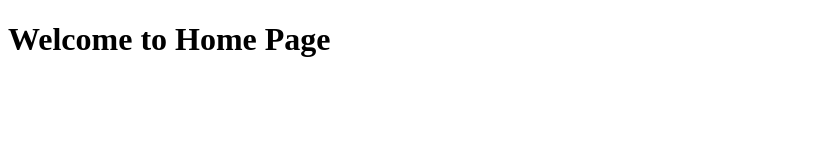
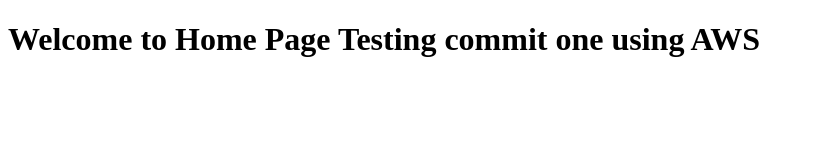
Before and after one commit to Psirees1/PracticeDevops, a website: page views/index.html in a window 1280 px wide. Shown: the whole page, without its empty margins (0-814 px from the left). Drawn offline with Linux system fonts and the light colour scheme.

Commit message:
testing code in aws

```diff
--- a/views/index.html
+++ b/views/index.html
@@ -7,6 +7,8 @@
     <title>home</title>
 </head>
 <body>
-    <h1>Welcome to Home Page</h1>
+    <h1>Welcome to Home Page
+        Testing commit one using AWS
+    </h1>
 </body>
 </html>
```
